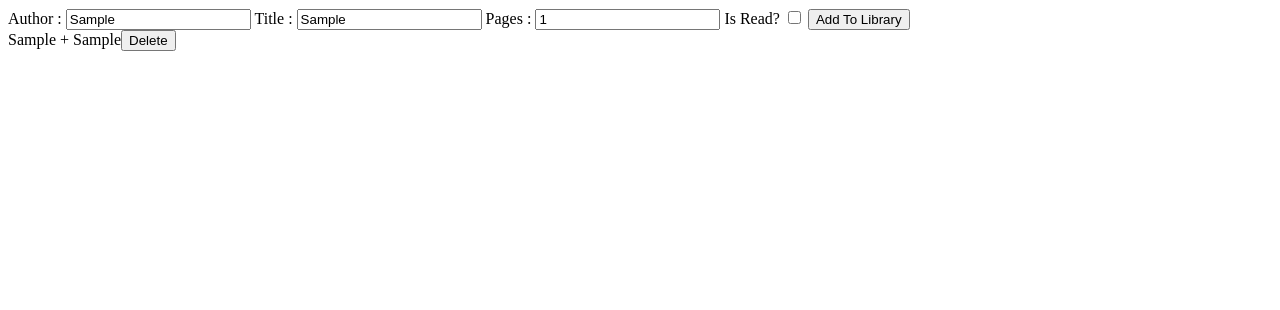
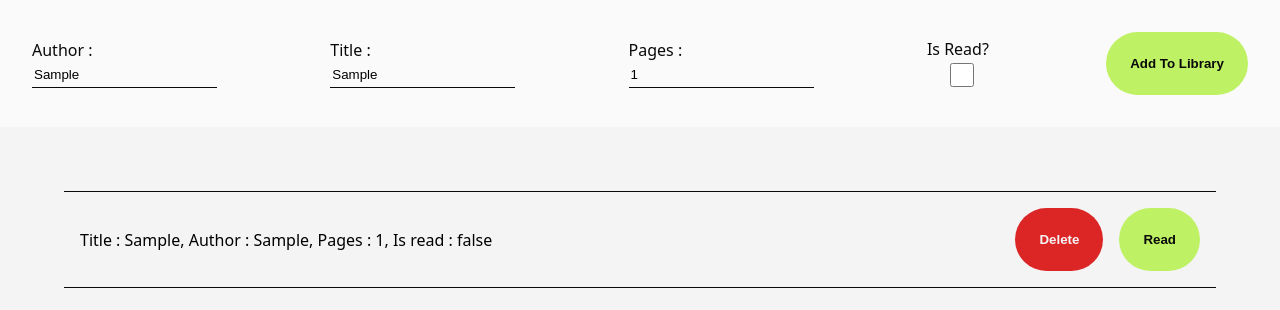
Before and after one commit to kevinalappat09/odin-library, a plain HTML site: page index.html in a window 1280 px wide. Both pictures are taken after typing "Sample", "Sample" into the empty fields and a click on the button "Add To Library". Drawn offline with Linux system fonts and the light colour scheme.

Commit message:
Library v1

```diff
--- a/index.html
+++ b/index.html
@@ -10,18 +10,22 @@
 </head>
 <body>
     <div class="form">
-        <label for="author">Author : </label>
-        <input type="text" id="author-input" name="author" placeholder="Author">
-
-        <label for="title">Title : </label>
-        <input type="text" id="title-input" name="title" placeholder="Title">
-
-        <label for="pages">Pages : </label>
-        <input type="number" id="pages-input" name="pages" value="1">
-
-        <label for="is_read">Is Read?</label>
-        <input type="checkbox" id="is_read-input" name="is_read">
-
+        <div class="form-group">
+            <label for="author" class="form-label">Author : </label>
+            <input type="text" id="author-input" class="form-control" name="author" placeholder="Author">
+        </div>
+        <div class="form-group">
+            <label for="title" class="form-label">Title : </label>
+            <input type="text" id="title-input" class="form-control" name="title" placeholder="Title">
+        </div>
+        <div class="form-group">
+            <label for="pages" class="form-label">Pages : </label>
+            <input type="number" id="pages-input" class="form-control" name="pages" value="1">
+        </div>
+        <div class="form-group">
+            <label for="is_read" class="form-label">Is Read?</label>
+            <input type="checkbox" id="is_read-input" class="form-control" name="is_read">
+        </div>
         <button class="submit-button">Add To Library</button>
     </div>
     <div class="library">
--- a/script.js
+++ b/script.js
@@ -42,22 +42,55 @@ function addLibraryBook() {
 
 submitButton.addEventListener('click', addLibraryBook);
 
+function delDiv(event) {
+    const button = event.target;
+    const divToDel = button.parentElement;
+    myLibrary.splice(divToDel.getAttribute('data-id'),1);
+    displayLibrary();
+}
+
+function isreadToggle(event) {
+    target = event.target.parentElement;
+
+    if(myLibrary[target.getAttribute('data-id')].is_read === true) {
+        myLibrary[target.getAttribute('data-id')].is_read = false;
+    } else {
+        myLibrary[target.getAttribute('data-id')].is_read = true;
+    }
+    displayLibrary();
+}
+
+let divCount = 0;
 function displayLibrary() {
     libraryElement.innerHTML ="";
+
     for(let i=0;i<myLibrary.length;i++) {
-        newLibItem = document.createElement('div');
-        newLibItem.innerHTML = `${myLibrary[i].title} + ${myLibrary[i].author}`;
+        newDiv = document.createElement('div');
+        newDiv.setAttribute('data-id',i);
+        newDiv.setAttribute('class','library-element');
 
-        newItemDel = document.createElement('button');
-        newItemDel.setAttribute('data-id',i);
-        newItemDel.textContent = "Delete";
+        newDivContent = document.createElement('div');
+        newDivContent.innerHTML = `Title : ${myLibrary[i].title}, Author : ${myLibrary[i].author}, Pages : ${myLibrary[i].pages}, Is read : ${myLibrary[i].is_read}`;
+        newDiv.appendChild(newDivContent);
 
-        newItemDel.addEventListener('click', ()=> {
-            console.log(this.getAttribute('data-id'));
-        });
+        newDivButtonCluster = document.createElement('div');
+        newDivButtonCluster.setAttribute('class','btn-cluster');
+        newDiv.appendChild(newDivButtonCluster);
 
-        newLibItem.appendChild(newItemDel);
+        newDivDel = document.createElement('button');
+        newDivDel.textContent = "Delete";
+        newDivDel.setAttribute('class','delete-btn');
+        newDivButtonCluster.appendChild(newDivDel);
+        newDivDel.addEventListener('click',delDiv);
 
-        libraryElement.appendChild(newLibItem);
+        newDivRead = document.createElement('button');
+        newDivRead.textContent = "Read";
+        newDivRead.setAttribute('class','submit-button');
+        newDivButtonCluster.appendChild(newDivRead);
+        newDivRead.addEventListener('click',isreadToggle);
+
+        libraryElement.appendChild(newDiv);
     }
+
+
 }
--- a/style.css
+++ b/style.css
@@ -0,0 +1,109 @@
+:root {
+    --primary : #f4f4f5;
+    --secondary : #fafafa;
+    --accent : #0a0a0a;
+    --trim : #bef264;
+
+    --warning : #dc2626;
+}
+
+body {
+    margin : 0;
+    background-color: var(--primary);
+
+    font-family: system-ui, -apple-system, BlinkMacSystemFont, 'Segoe UI', Roboto, Oxygen, Ubuntu, Cantarell, 'Open Sans', 'Helvetica Neue', sans-serif;
+}
+
+.form {
+    display: flex;
+    justify-content: space-between;
+
+    background-color: var(--secondary);
+    align-items: center;
+
+    padding: 32px;
+}
+
+.form-group {
+    display : flex;
+    flex-direction: column;
+}
+
+.form-label {
+    color: var(--accent);
+}
+
+.form-control {
+    width: 100%;
+    height: 24px;
+    background-color: var(--secondary);
+    outline: none;
+    border: none;
+    border-bottom: 1px solid var(--accent);
+
+    transition: 400ms;
+}
+
+.form-control:focus {
+    border: none;
+    outline: none;
+
+    border-bottom: 1px solid var(--trim);
+}
+
+.submit-button {
+    background-color: var(--trim);
+    color : var(--accent);
+    font-weight: 700;
+
+    border-radius: 32px;
+
+    padding: 24px;
+
+    border: none;
+
+    transition: 400ms;
+}
+
+.submit-button:hover {
+    transform: translateY(-4px);
+}
+
+.library {
+    padding: 64px;
+}
+
+.library-element {
+    border-top: 1px solid var(--accent);
+    border-bottom: 1px solid var(--accent);
+
+    padding: 16px;
+
+    display: flex;
+    justify-content: space-between;
+    align-items: center;
+}
+
+.btn-cluster {
+    display: flex;
+    gap: 16px;
+    align-items: center;
+}
+
+.delete-btn {
+    background-color: var(--warning);
+    color : var(--primary);
+    font-weight: 700;
+
+    border-radius: 32px;
+
+    padding: 24px;
+
+    border: none;
+
+    transition: 400ms;
+}
+
+.delete-btn:hover {
+    transform: translateY(-4px);
+}
```
